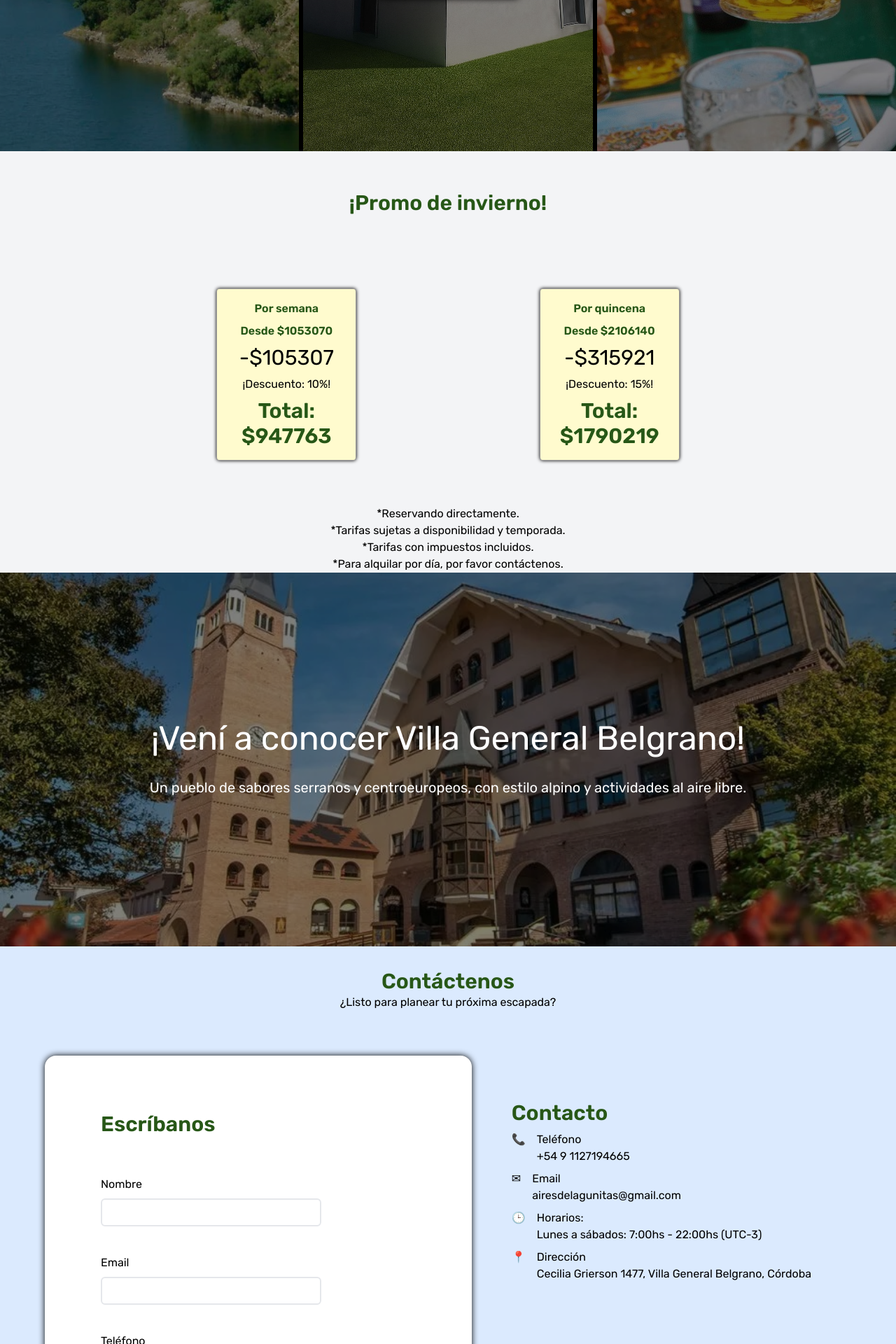
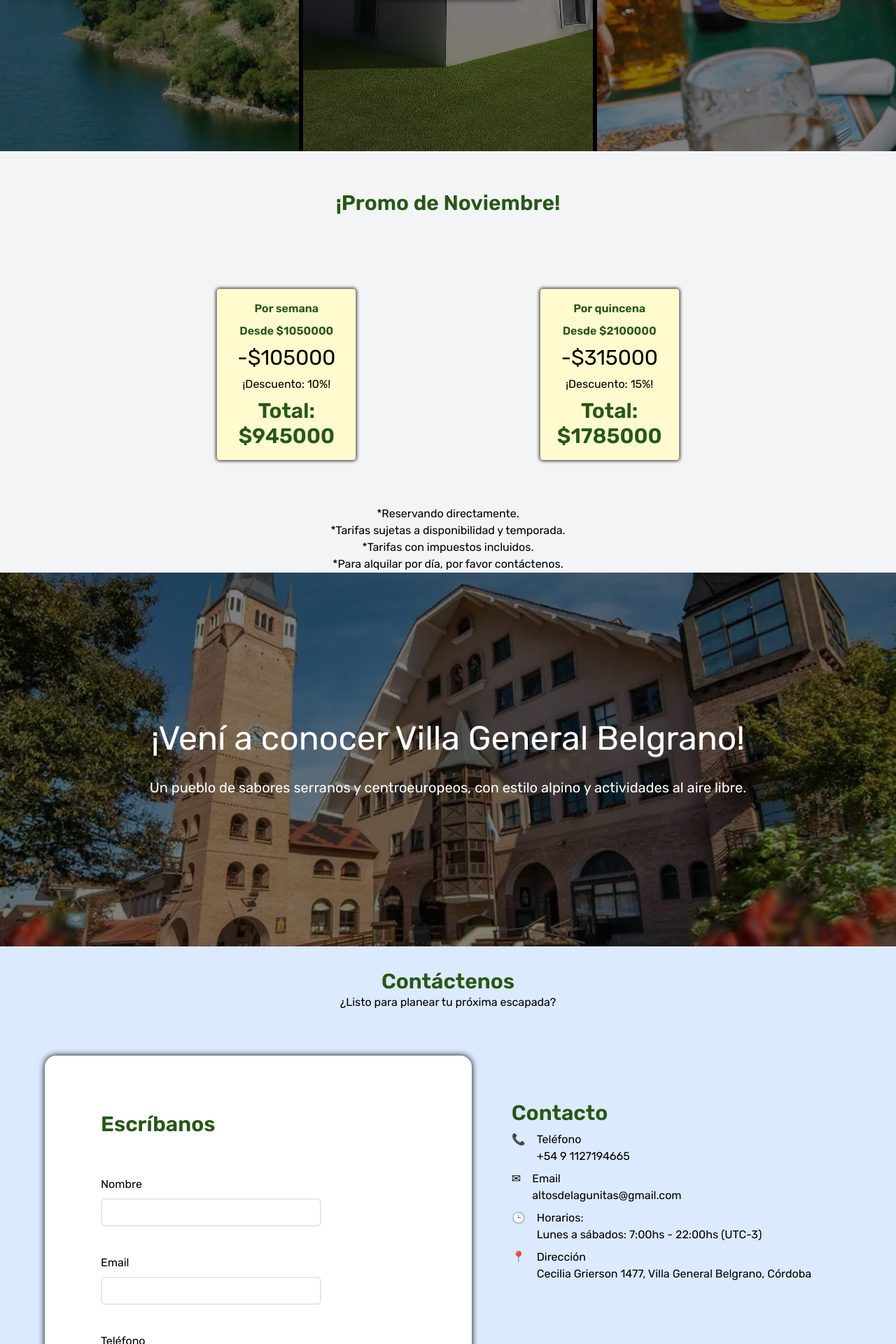
Before and after one commit to Nahuel1077/AiresDeLagunitas, a Next.js app: page /tarifas in a window 1280 px wide. Shown: the part 504-2424 px from the top of the page at 70% size. Built offline with nearby package versions, Linux system fonts and the light colour scheme; grey boxes are pictures that could not be loaded.

Commit message:
updated prices

```diff
--- a/app/components/Contact.js
+++ b/app/components/Contact.js
@@ -51,7 +51,7 @@ export default function Contact(){
                                 ✉
                                 <ul className="flex flex-col items-start">
                                     <li>Email</li>
-                                    <Link href="mailto:altosdelagunitas@gmail.com?subject=Consulta%20sobre%20reserva">airesdelagunitas@gmail.com</Link>
+                                    <Link href="mailto:altosdelagunitas@gmail.com?subject=Consulta%20sobre%20reserva">altosdelagunitas@gmail.com</Link>
                                 </ul>
                             </div>
                             <div className="flex flex-row gap-4">
--- a/app/tarifas/page.js
+++ b/app/tarifas/page.js
@@ -4,8 +4,8 @@ import Link from "next/link";
 export default function Tarifas() {
 
     const tarifas = [
-        {id:1, title:"semana", price:1053070, discount:10,},
-        {id:2, title:"quincena", price:2106140, discount:15,},
+        {id:1, title:"semana", price:1050000, discount:10,},
+        {id:2, title:"quincena", price:2100000, discount:15,},
     ];
 
     return(
@@ -43,7 +43,7 @@ export default function Tarifas() {
             </div>
             </div>
             <div className="flex flex-col items-center w-full">
-                <h3 className="highlight sm:h1 text-3xl text-center sm:p-10 p-4">¡Promo de invierno!</h3>
+                <h3 className="highlight sm:h1 text-3xl text-center sm:p-10 p-4">¡Promo de Noviembre!</h3>
                 <div className="flex flex-col lg:flex-row gap-4 items-center p-6 sm:p-16 justify-evenly w-full">
                     {tarifas.map((t) => (<div key={t.id} className="card bg-[#fffbce] flex flex-col gap-2 w-[200px] text-center p-4 justify-self-stretch">
                         <h4 className="h3">Por {t.title}</h4>
```
